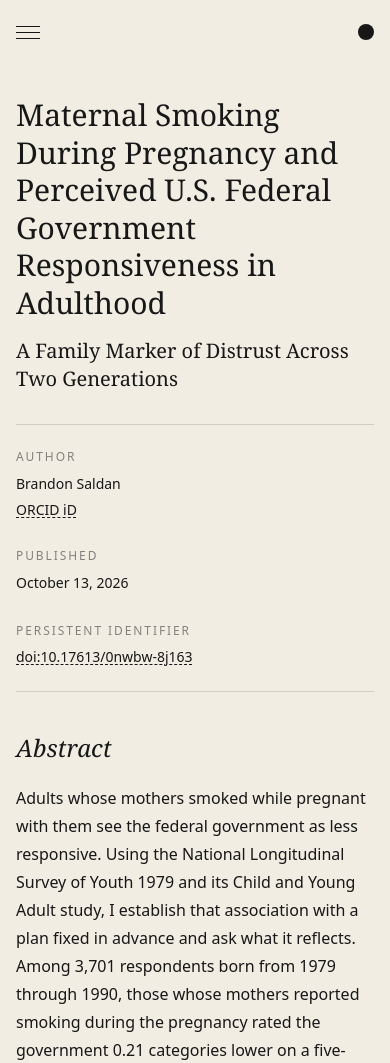
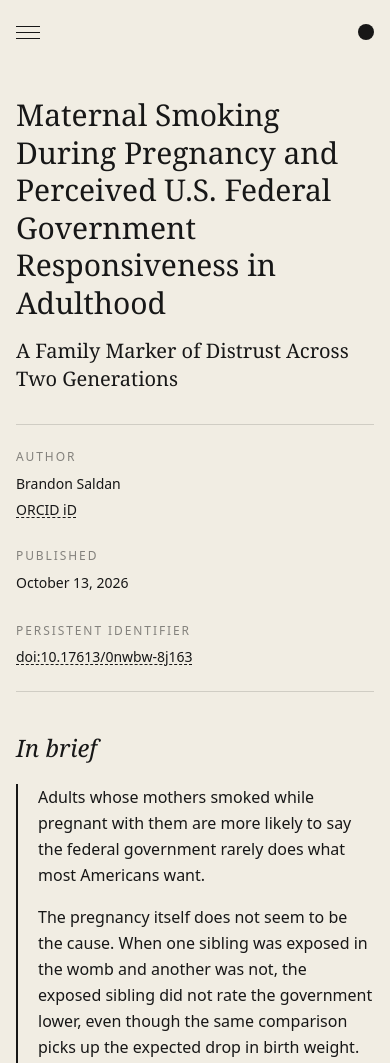
Before and after one commit to brandonsaldan/brandons.place, an Astro site: page /research/a-family-marker-of-distrust in a window 390 px wide. Shown: the top 1063 px of the page. Built offline with nearby package versions, Linux system fonts and the light colour scheme; Astro itself is replaced by a stand-in of ours; a web font is replaced by a local one.

Commit message:
feat: add plain-language summaries and key figure to research

```diff
--- a/src/content.config.ts
+++ b/src/content.config.ts
@@ -58,6 +58,8 @@ const research = defineCollection({
         }),
         image: imageSchema(image),
         pageCount: z.number().int().positive(),
+        summary: z.array(z.string()).min(1).max(4).optional(),
+        figure: z.object({ src: image(), alt: z.string(), title: z.string(), caption: z.string() }).optional(),
         excerpt: z.string().optional(),
         publishDate: z.coerce.date(),
         paperType: z.string(),
--- a/src/content/research/a-family-marker-of-distrust.md
+++ b/src/content/research/a-family-marker-of-distrust.md
@@ -14,6 +14,15 @@ image:
   src: "../../assets/research/a-family-marker-of-distrust.webp"
   alt: "Painting of a house engulfed in smoke and yellow flames"
 pageCount: 91
+summary:
+  - "Adults whose mothers smoked while pregnant with them are more likely to say the federal government rarely does what most Americans want."
+  - "The pregnancy itself does not seem to be the cause. When one sibling was exposed in the womb and another was not, the exposed sibling did not rate the government lower, even though the same comparison picks up the expected drop in birth weight."
+  - "Instead, smoking through pregnancy seems to mark families that share a distrustful outlook. The mothers show the same pattern, as do smokers of their generation and adult smokers in a separate national survey. Where that outlook comes from is still an open question."
+figure:
+  src: "../../assets/research/figures/a-family-marker-of-distrust-figure-3.png"
+  alt: "Two-panel chart of differences in perceived government responsiveness on a 1 to 5 scale. Panel A, across families: respondents whose mothers smoked in their own pregnancy rate the government 0.21 lower than those whose mothers never smoked; those whose mothers smoked in another pregnancy, 0.10 lower; those whose mothers smoked but in no pregnancy on file, 0.03 higher. Panel B, between siblings: the sibling exposed in the womb rates the government 0.23 higher in 2008 and 0.14 higher averaging 2006 and 2008, while a sibling who currently smokes rates it 0.17 lower."
+  title: "Where the difference lies: across mothers, not across a mother's pregnancies"
+  caption: "Points are differences in mean response on the 1 to 5 scale, with 95% confidence intervals; the shaded band marks differences smaller than 0.10. The top panel compares respondents by their mother's smoking history. The bottom panel compares siblings within the same family, where exposure in the womb shows no penalty but a sibling's own smoking does."
 excerpt: "Using national survey data and sibling comparisons, this paper finds that maternal smoking during pregnancy marks families in which adult children perceive the federal government as less responsive. The evidence weighs against a large prenatal effect."
 publishDate: "2026-10-13"
 paperType: "Preprint"
--- a/src/content/research/africa-international-system.md
+++ b/src/content/research/africa-international-system.md
@@ -13,6 +13,10 @@ image:
   src: "../../assets/research/africa-international-system.webp"
   alt: "Painterly landscape of a waterfront settlement beneath a mountain"
 pageCount: 15
+summary:
+  - "No single theory of international relations explains Africa's place in the world. The paper reads it through four: power politics, cooperation through institutions, economic dependency, and the role of ideas and identity."
+  - "Aid, reliance on raw material exports, debt, and conflict tend to keep African states dependent, and newer partners such as China and Russia bring both more options and new forms of dependence."
+  - "The paper argues that African states can gradually gain influence by integrating regionally through bodies like the African Union, ECOWAS, and the continental free trade area, diversifying their partners, and raising more of their own revenue."
 excerpt: "This paper analyzes Africa's position in the international system through major IR and political economy frameworks, then evaluates structural constraints and strategic pathways for greater agency in a multipolar environment."
 publishDate: "2025-05-07"
 paperType: "Research Paper"
--- a/src/content/research/foreign-athlete-pipeline.md
+++ b/src/content/research/foreign-athlete-pipeline.md
@@ -13,6 +13,10 @@ image:
   src: "../../assets/research/foreign-athlete-pipeline.webp"
   alt: "Oil painting of red curtains framing purple trees"
 pageCount: 25
+summary:
+  - "Recruiting foreign athletes to American colleges has never been only about sports. Since the Cold War it has served American soft power, and it later grew up alongside foreign government programs that recruited talent from the same universities."
+  - "Visa rules tightened after September 11 mattered little to athletes until the NCAA allowed name, image, and likeness deals in 2021 and revenue sharing in 2025. Limits on outside work for student visa holders have kept many international athletes from earning what their American teammates now can."
+  - "By 2026 immigration law, national security policy, and athlete pay all press on the same system at once, and neither the NCAA nor any single federal agency is responsible for reconciling them."
 excerpt: "Tracing international recruitment in American college athletics from the Cold War to 2026, this paper examines the intersection of athletic labor, immigration law, and national security."
 publishDate: "2026-05-05"
 paperType: "Research Paper"
--- a/src/pages/research/[id].astro
+++ b/src/pages/research/[id].astro
@@ -1,5 +1,6 @@
 ---
 import { getCollection, render, type CollectionEntry } from 'astro:content';
+import { Image, getImage } from 'astro:assets';
 import BaseLayout from '../../layouts/BaseLayout.astro';
 import Button from '../../components/Button.astro';
 import { formatResearchDate, researchCitation } from '../../utils/research-utils';
@@ -14,9 +15,10 @@ export async function getStaticPaths() {
 
 type Props = { paper: CollectionEntry<'research'> };
 const { paper } = Astro.props;
-const { title, shortTitle, subtitle, publishDate, paperType, pageCount, doi, pdfUrl, repositories, frameworks, excerpt, researchContext } = paper.data;
+const { title, shortTitle, subtitle, publishDate, paperType, pageCount, doi, pdfUrl, repositories, frameworks, excerpt, researchContext, summary, figure } = paper.data;
 const { Content } = await render(paper);
 const citation = researchCitation(paper);
+const fullFigure = figure && (await getImage({ src: figure.src, width: Math.min(2400, figure.src.width), format: 'webp' }));
 const pageURL = new URL(`/research/${paper.id}/`, Astro.site).href;
 const pdfURL = new URL(pdfUrl, Astro.site).href;
 const structuredData = {
@@ -77,6 +79,14 @@ const linkClasses = 'underline decoration-dashed decoration-1 underline-offset-2
 
         <div class="mt-10 grid gap-12 sm:mt-14 sm:grid-cols-[minmax(0,1fr)_14rem] sm:gap-16">
             <div class="min-w-0">
+                {summary && (
+                    <section class="mb-10 sm:mb-12" aria-labelledby="in-brief">
+                        <h2 id="in-brief" class="mb-5 text-2xl font-serif italic sm:text-3xl">In brief</h2>
+                        <ul class="space-y-4 border-l-2 border-main pl-5 text-base leading-relaxed sm:text-lg">
+                            {summary.map((point) => <li>{point}</li>)}
+                        </ul>
+                    </section>
+                )}
                 <h2 class="mb-5 text-2xl font-serif italic sm:text-3xl">Abstract</h2>
                 <div class="max-w-none prose prose-main sm:prose-lg">
                     <Content />
@@ -108,6 +118,17 @@ const linkClasses = 'underline decoration-dashed decoration-1 underline-offset-2
                 </div>
             </aside>
         </div>
+
+        {figure && fullFigure && (
+            <figure class="mt-12 sm:mt-16">
+                <p class="mb-2 text-xs uppercase tracking-[0.16em] text-main/50">Key figure</p>
+                <h2 class="mb-6 text-2xl font-serif italic sm:text-3xl">{figure.title}</h2>
+                <a class="block rounded-sm bg-white p-3 sm:p-5" href={fullFigure.src} target="_blank" rel="noreferrer" aria-label="Open the full-size figure">
+                    <Image class="h-auto w-full" src={figure.src} alt={figure.alt} widths={[640, 960, 1536]} sizes="(min-width: 1280px) 768px, 100vw" />
+                </a>
+                <figcaption class="mt-4 max-w-2xl text-sm leading-relaxed text-neutral-600 dark:text-neutral-400">{figure.caption}</figcaption>
+            </figure>
+        )}
 
         <div class="mt-12 sm:mt-16">
             <details>
```
Also changed, not shown: src/assets/research/figures/a-family-marker-of-distrust-figure-3.png (added).
